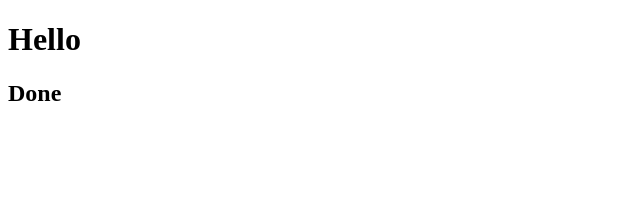
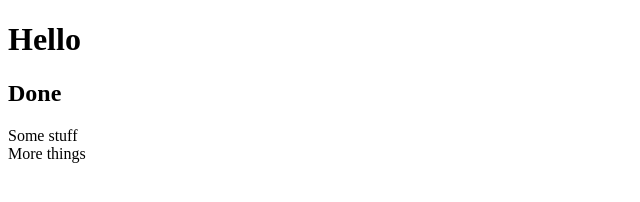
Before and after one commit to rawlmp/myWeatherApp, a plain HTML site: page index.html in a window 1280 px wide. Shown: the whole page, without its empty margins (0-640 px from the left). Drawn offline with Linux system fonts and the light colour scheme.

Commit message:
span and div added

```diff
--- a/index.html
+++ b/index.html
@@ -9,5 +9,8 @@
    <h1>Hello</h1>
    <h2>Done</h2>
 
+   <span>Some stuff</span>
+   <div>More things</div>
+
 </body>
 </html>
```
